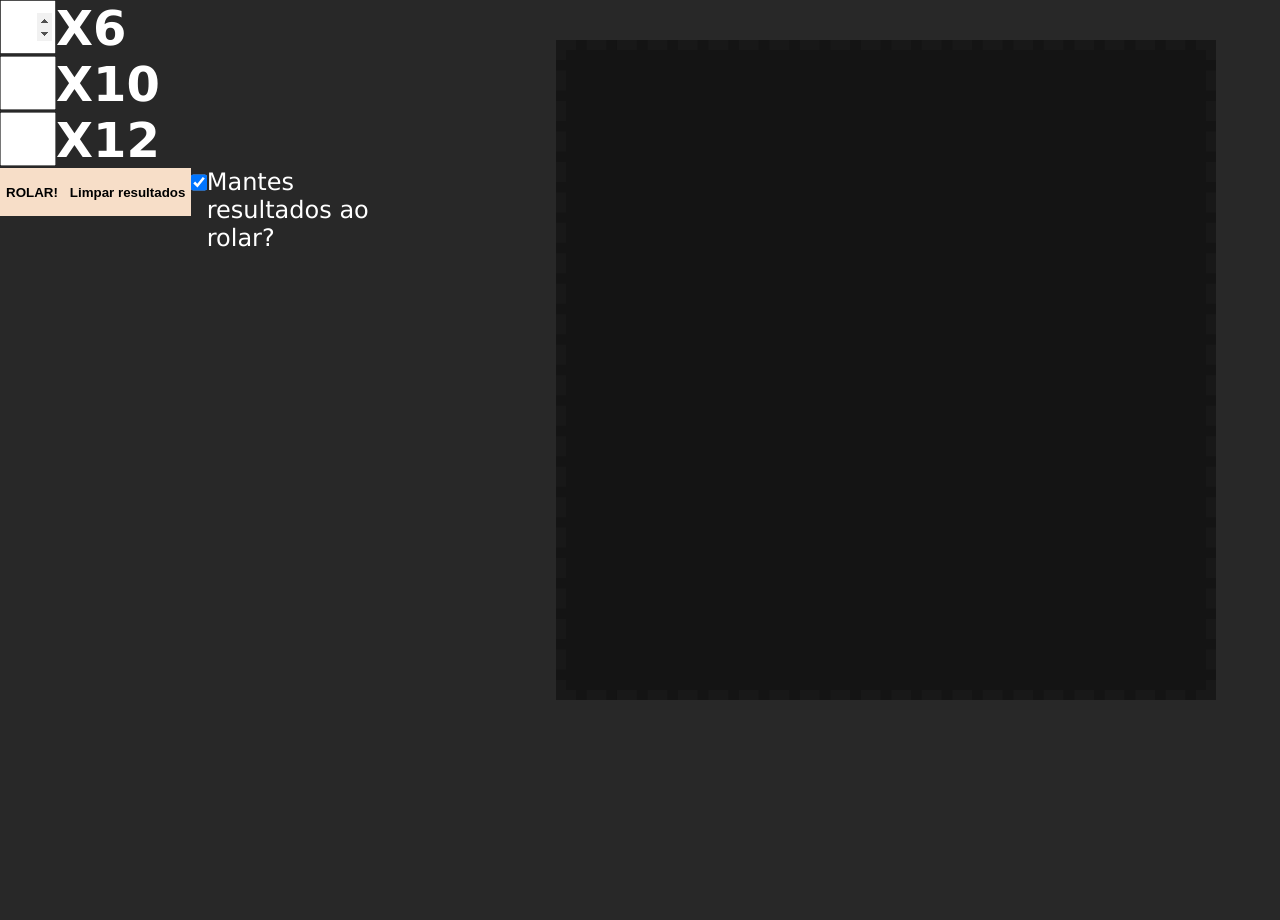
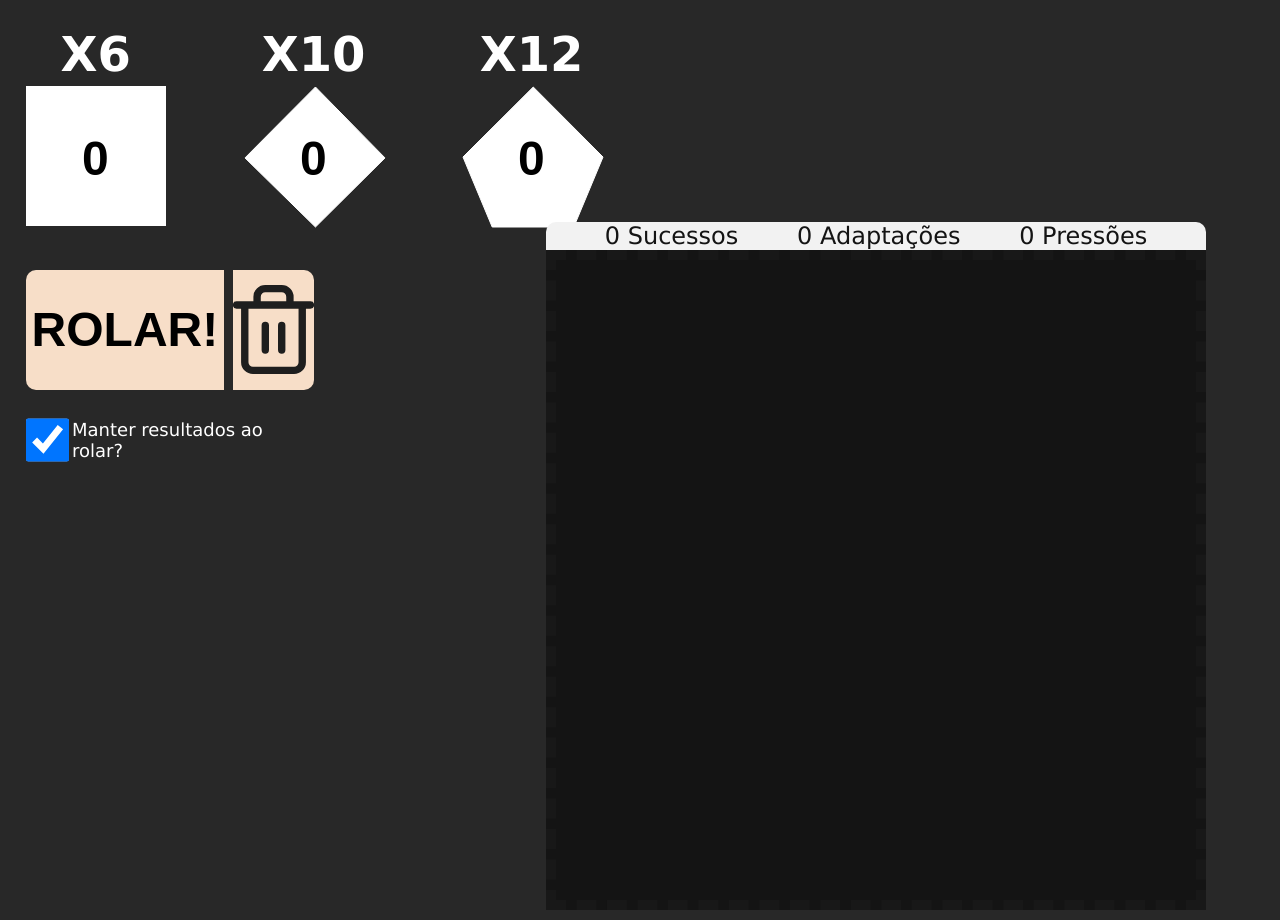
Before and after one commit to Draguisada/dados-assimilacao, a plain HTML site: page index.html in a window 1280 px wide. Before the commit the page ends 800 px from the top, so only its background shows below. Drawn offline with Linux system fonts and the light colour scheme.

Commit message:
Refeito a UI

```diff
--- a/CSS/color/default.css
+++ b/CSS/color/default.css
@@ -1,11 +1,17 @@
 :root {
     --background-color: #282828;
     --text-color: #fff;
+
     --mesa-background-color: #141414;
-    --mesa-boeder-color: #181818;
+    --mesa-border-color: #181818;
+
     --comentario-background-color: #f2f2f2;
     --comentario-text-color: #141414;
 
     --roll-button-background-color: #f7dec8;
     --roll-button-border-color: #f5deb3;
+
+
+
+    --margin-top-size: 2vw;
 }
--- a/CSS/style.css
+++ b/CSS/style.css
@@ -6,7 +6,6 @@
     font-family: Verdana, Geneva, Tahoma, sans-serif;
 }
 
-
 * {
     margin: 0;
 }
@@ -14,6 +13,9 @@
 body {
     background-color: var(--background-color);
     color: var(--text-color);
+    margin-top: var(--margin-top-size);
+    margin-left:2vw;
+    /* margin-right:2vw; */
 }
 
 div {
@@ -23,16 +25,32 @@ div {
 main {
     /* display: flex; */
     flex-wrap: wrap;
+    width: 50vw;
 }
 
-#inputs {
-    width: 30%;
-    justify-content: space-evenly;
+#menu {
+    display: inline-block;
+    height: fit-content;
+    align-content: flex-start;
+    padding-top: 5%;
+}
+
+/*Botões*/
+
+input[type=button] {
+    cursor:pointer;
 }
 
 input[type=checkbox] {
-    height: 1.2rem;
-    width: 1.2rem;
+    height: 44px;
+    width: 44px;
+}
+
+#manterDado + p {
+    font-size: 18px;
+    align-items: center;
+    align-content: center;
+    margin-left:1%;
 }
 
 input[type=number] {
@@ -43,46 +61,99 @@ input[type=number] {
     height: 2em;
 }
 
-#mesa {
-    width: calc(min(80svh, 80vw));
-    height: calc(max(80svh, min(60vw, 00vh)));
-    background-color: var(--mesa-background-color);
-    border: 10px var(--mesa-boeder-color) dashed;
-    position: absolute;
-    right:5%;
-    top: 5%;
-
-    display: flex;
-    flex-wrap: wrap;
-    justify-content: space-evenly;
-    align-items: center;
-    align-content: flex-start;
-    gap: 2%;
+#rollDel {
+    gap: 3%;
+    width: 12rem;
 }
 
 #roll {
     background-color: var(--roll-button-background-color);
-    width: 3rem;
-    height: 2rem;
+    width: 70%;
+    height: 5rem;
     font-weight: bold;
     border: var(--roll-button-border-color);
+    font-size: 48px;
+    border-radius: 10px 0 0 10px;
 }
 
 #limparResult {
+    background-image: url(../Icons/trash.svg);
+    background-size: contain;
+    background-repeat: no-repeat;
+    background-position: center;
     background-color: var(--roll-button-background-color);
-    width: 5.5rem;
-    height: 2rem;
+    width: 30%;
+    height: 5rem;
     font-weight: bold;
     border: var(--roll-button-border-color);
+    border-radius: 0 10px 10px 0;
 }
+
+input#limparResult + p {
+    display: none;
+    position: absolute;
+    transform: translateY(-100%);
+    background-color: var(--comentario-background-color);
+    color: var(--comentario-text-color);
+    padding:0.2%;
+}
+
+#limparResult:hover + p {
+    display: block;
+}
+
+#limparResult:hover + p:hover {
+    display: none;
+}
+/* Dados "menu"*/
+
+#dados {
+    justify-content: space-between;
+    width: 90%;
+}
+
+#dados h1 {
+    font-size: 48px;
+    text-align: center;
+}
+
+#dados > div {
+    width: 140px;
+    height: calc(140px + 3rem);
+    display: flex;
+    flex-direction: column;
+}
+
+#dados img {
+    position: absolute;
+    top:calc(2.5rem + var(--margin-top-size));
+    z-index: 0;
+    pointer-events: none;
+}
+
+#dados input {
+    z-index: 2;
+    justify-self: center;
+    align-self: center;
+
+    background-color: transparent;
+    border: none;
+    width: 100%;
+    text-align: center;
+    transform: translateX(5%);
+    font-size: 48px;
+}
+
+
+/*Dados literais*/
 
 .x6, .x10, .x12 {
     transition: 1s all ease-in-out;
     color: black;
     margin: 5px;
 
-    height: calc(max(16%, 100px));
-    width: calc(max(16%, 100px));
+    height: calc(max(16svh, 100px));
+    width: calc(max(16svh, 100px));
 
     align-items: center;
     justify-content: center;
@@ -107,6 +178,52 @@ input[type=number] {
     background-position: center;
 }
 
+/*Dados fim*/
+
+
+
+/* Mesa */
+
+aside {
+    border: 10px transparent solid;
+    position: absolute;
+    right:5%;
+    top: 5%;
+}
+
+#mesa {
+    width: calc(min(80svh, 80vw));
+    min-height: calc(max(80svh, min(60vw, 00vh)));
+    /* height: calc(max(80svh, min(60vw, 00vh))); */
+    max-height: fit-content;
+    background-color: var(--mesa-background-color);
+    border: 10px var(--mesa-border-color) dashed;
+
+    display: flex;
+    flex-wrap: wrap;
+    justify-content: space-evenly;
+    align-items: center;
+    align-content: flex-start;
+    gap: 2%;
+}
+
+#total {
+    position: absolute;
+    right:5%;
+    top: 0;
+    width: 100%;
+    right: 0;
+    justify-content: space-evenly;
+    background-color: var(--comentario-background-color);
+    color: var(--comentario-text-color);
+    border-radius:  10px 10px 0 0;
+    transform: translateY(-100%);
+}
+
+#mesa > div:hover .desc {
+    display: flex;
+}
+
 .desc, .desc:hover{
     display: none;
     transform: translate(0, 100%);
@@ -118,25 +235,9 @@ input[type=number] {
     width: max-content;
 }
 
-#mesa > div:hover .desc {
-    display: flex;
-}
 
-input#limparResult + p {
-    display: none;
-    position: absolute;
-    background-color: var(--comentario-background-color);
-    color: var(--comentario-text-color);
-    padding:0.2%;
-}
-
-#limparResult:hover + p {
-    display: block;
-}
-
-
-@media (max-width: 1180px) {
-    #mesa {
+@media (max-width: 1580px) {
+    aside {
         top: calc(max(5%, 30vh));
         right: 5%;
     }
--- a/JS/functions.js
+++ b/JS/functions.js
@@ -36,6 +36,19 @@ function rolarDados() {
 
 }
 
+function contarSimbolos(string, mult=1) {
+    // let newString = '';
+    for(i=0;i<string.length;i++) {
+        switch (string[i]){
+            case'!': sucessosTotal+=1*mult; break;
+            case '?': adaptacoesTotal+=1*mult; break;
+            case '#': pressoesTotal+=1*mult; break;
+            default: break;
+        }
+    };
+    // return newString;
+}
+
 function simbolToEmoji(string) {
     let newString = '';
     for(i=0;i<string.length;i++) {
@@ -71,6 +84,10 @@ function limparMesa() {
     for(i=0;i<lencrionca;i++){
         mesa.removeChild(crionca[0]);
     };
+    sucessosTotal = 0;
+    adaptacoesTotal = 0;
+    pressoesTotal = 0;
+    updateTotal();
 }
 
 function mostrarMesa(dados) {
@@ -96,11 +113,18 @@ function mostrarMesa(dados) {
 
         dado.textContent = simbolToEmoji(element[1]);
         desc.innerHTML = descreverSimbolos(element[1]);
+        contarSimbolos(element[1]);
 
 
         dado.appendChild(desc);
         mesa.appendChild(dado);
 
    });
+   updateTotal();
+}
 
+function updateTotal(string) {
+    sucessos.textContent = `${sucessosTotal} Sucessos`;
+    adaptacoes.textContent = `${adaptacoesTotal} Adaptações`;
+    pressoes.textContent = `${pressoesTotal} Pressões`;
 }
--- a/JS/main.js
+++ b/JS/main.js
@@ -1,13 +1,23 @@
+// Objetos HTML
 const mesa = document.getElementById('mesa');
 
+const sucessos = document.getElementById('suc');
+const adaptacoes = document.getElementById('adap');
+const pressoes = document.getElementById('pres');
+let sucessosTotal = 0;
+let adaptacoesTotal = 0;
+let pressoesTotal = 0;
+// Pegar valores
 const quantX6 = document.getElementById('x6');
 const quantX10 = document.getElementById('x10');
 const quantX12 = document.getElementById('x12');
+
+// Botoes
 const limparResults = document.getElementById('limparResult');
 const manterDados = document.getElementById('manterDado');
-
 const roll = document.getElementById('roll');
 
+// Objetos JS
 const tabelaDados = {
     1: '',
     2: '',
@@ -25,11 +35,23 @@ const tabelaDados = {
 
 let historico = [];
 
+// Código base
 roll.addEventListener('click', rolarDados);
 
 // Quando clica em um dado ele remove o dado.
 mesa.addEventListener('click', event => {
-    mesa.removeChild(event.target);
+    if (event.target != mesa) {
+        let numeros = event.target.textContent.match(/[0-9]/g);
+        let string = ''; string = '';
+        string += '!'.repeat(Number(numeros[0]));
+        string += '?'.repeat(Number(numeros[1]));
+        string += '#'.repeat(Number(numeros[2]));
+
+        contarSimbolos(string, -1);
+        updateTotal();
+
+        mesa.removeChild(event.target);
+    }
 });
 
 limparResults.addEventListener('click', limparMesa);
--- a/index.html
+++ b/index.html
@@ -12,31 +12,50 @@
     <script src="JS/main.js" defer></script>
 </head>
 <body>
+
     <main>
+        <div id="dados">
             <div>
-            <input type="number" name="quantDados" id="x6">
-            <h1>X6</h1>
+                <h1>X6</h1><br>
+                <input type="number" name="quantDados" id="x6" value="0" min="0">
+                <img src="Icons/x6menu.svg" alt="Dado de 6 lados">
             </div>
             <div>
-            <input type="number" name="quantDados" id="x10">
-            <h1>X10</h1>
+                <h1>X10</h1><br>
+                <input type="number" name="quantDados" id="x10" value="0" min="0">
+                <img src="Icons/x10menu.svg" alt="Dado de 10 lados">
             </div>
             <div>
-            <input type="number" name="quantDados" id="x12">
-            <h1>X12</h1>
+                <h1>X12</h1><br>
+                <input type="number" name="quantDados" id="x12" value="0" min="0">
+                <img src="Icons/x12menu.svg" alt="Dado de 12 lados">
             </div>
-        <div id="inputs">
+        </div>
+
+        <div id="menu">
+            <div id="rollDel">
                 <input type="button" value="ROLAR!" id="roll">
-            <input type="button" value="Limpar resultados" id="limparResult">
-            <p>Você pode clicar nos dados para excluir-los individualmente</p><br>
+                <input type="button" value="" id="limparResult">
+                <p>Você pode clicar nos dados para excluir-los individualmente</p>
+            </div>
+            <br>
+            <div>
                 <input type="checkbox" name="manterDado" id="manterDado" checked=true>
-            <label for="manterDado">Mantes resultados ao rolar?</label>
+                <p>Manter resultados ao rolar?</p>
             </div>
-    </main>
+
+        </div>
 
 
         <div id="historico"></div>
-
+    </main>
+    <aside>
         <div id="mesa"></div>
+        <div id="total">
+            <p id="suc">0 Sucessos</p>
+            <p id="adap">0 Adaptações</p>
+            <p id="pres">0 Pressões</p>
+        </div>
+    </aside>
 </body>
 </html>
```
Also changed, not shown: Icons/trash.svg (added), Icons/x10menu.svg (added), Icons/x12menu.svg (added), Icons/x6menu.svg (added). Lines whose indentation alone changed are shown as unchanged.
